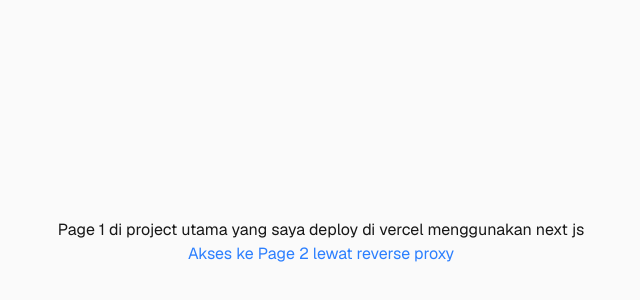
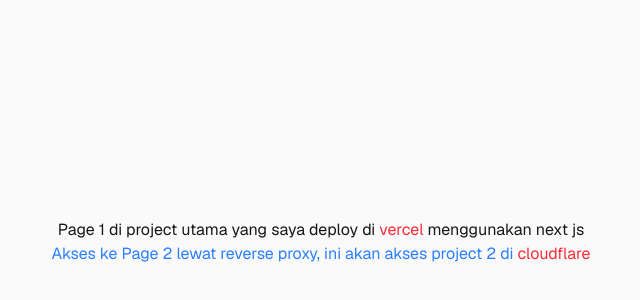
Before and after one commit to elroypedrokameo/reverse-proxy, a Next.js app: page / in a window 1280 px wide. Shown: the part 158-458 px from the top of the page, without its empty margins (319-959 px from the left). Built offline with nearby package versions, Linux system fonts and the light colour scheme.

Commit message:
refactor: enhance text content in Home component with additional details

```diff
--- a/app/page.tsx
+++ b/app/page.tsx
@@ -2,10 +2,11 @@
   return (
     <div className="flex flex-col flex-1 items-center justify-center bg-zinc-50 font-sans dark:bg-black">
       <p>
-        Page 1 di project utama yang saya deploy di vercel menggunakan next js
+        Page 1 di project utama yang saya deploy di <span className="text-red-500">vercel</span> menggunakan next js
       </p>
       <a href="/pagekedua" className="text-blue-500">
-        Akses ke Page 2 lewat reverse proxy
+        Akses ke Page 2 lewat reverse proxy, ini akan akses project 2 di{" "}
+        <span className="text-red-500">cloudflare</span>
       </a>
     </div>
   );
```
